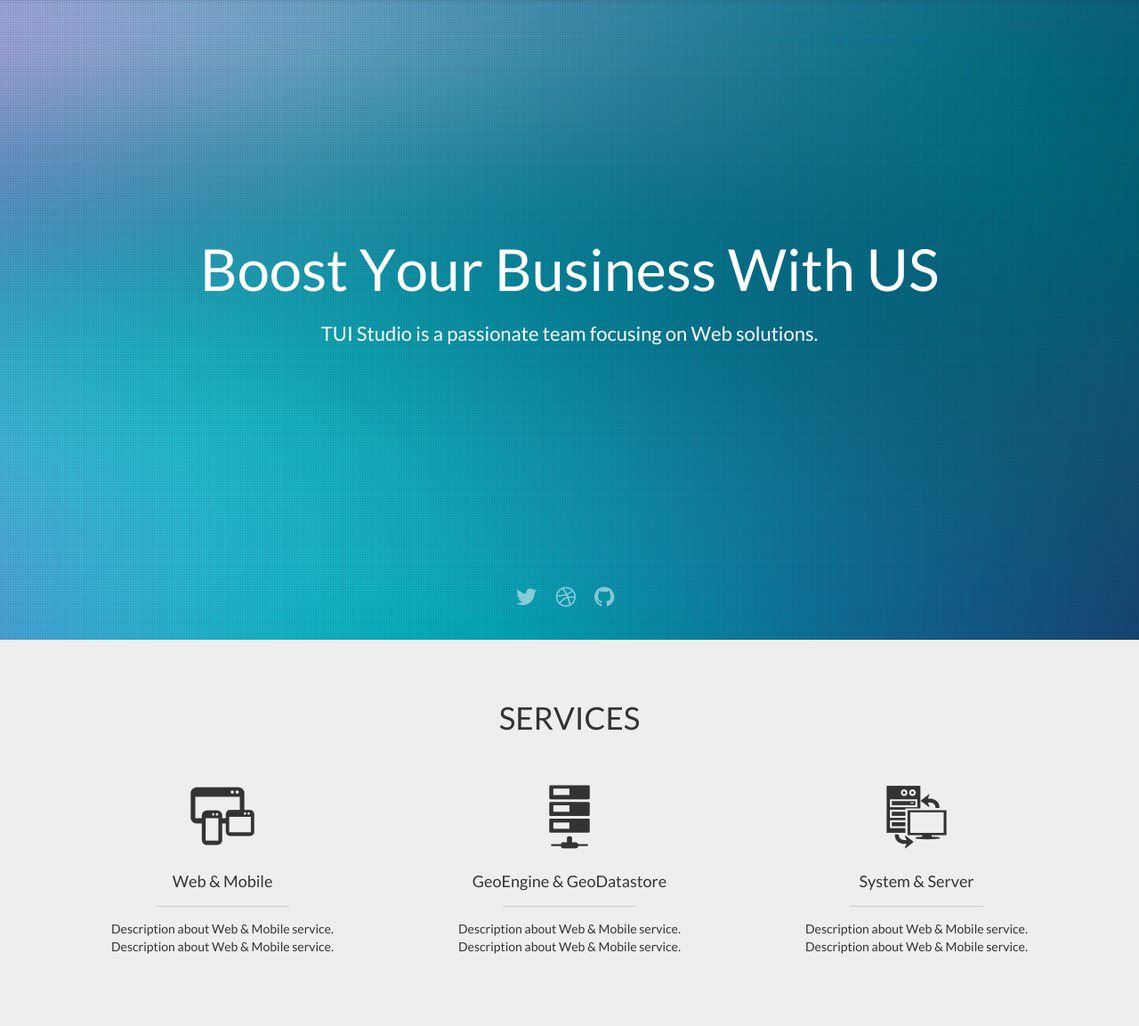
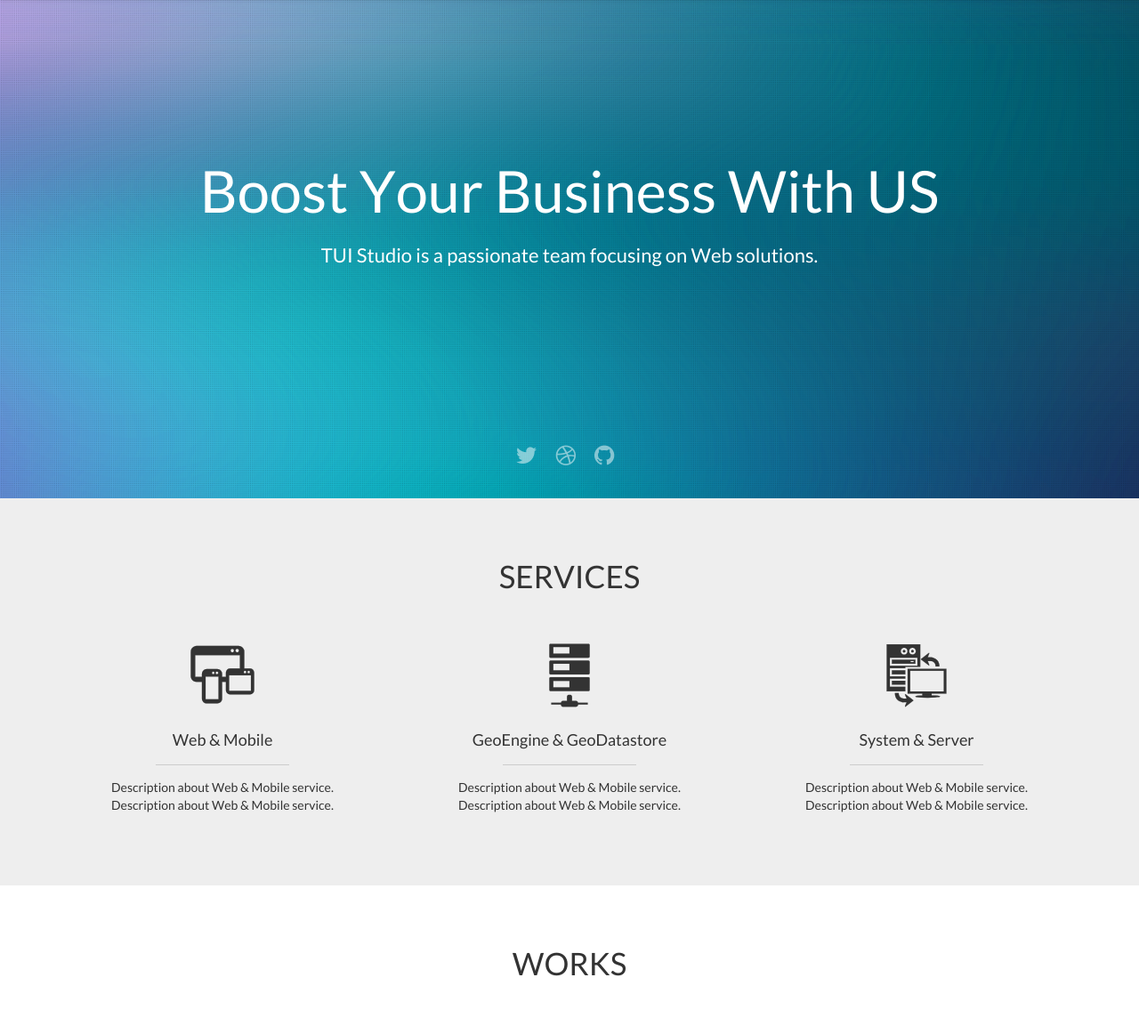
Before and after one commit to hustlzp/tuistudio.com, a Flask app: page / in a window 1280 px wide. Shown: the part 81-1234 px from the top of the page at 89% size. Run offline with Flask 2, Linux system fonts and the light colour scheme; grey boxes labelled with a size stand in for pictures from a placeholder-image service; style sheets or scripts are compiled from the project's sources; some libraries are stand-ins or nearby versions.

Commit message:
rm dynamic height of banner

```diff
--- a/tuistudio/static/css/site/index.css
+++ b/tuistudio/static/css/site/index.css
@@ -148,8 +148,8 @@
   box-shadow: 0 0 5px rgba(0, 0, 0, 0.1);
 }
 #page-index .banner {
-  padding-top: 120px;
-  height: 600px;
+  padding-top: 180px;
+  height: 560px;
   background: url('/static/image/banner.png') no-repeat center center;
   background-size: cover;
   color: white;
@@ -163,7 +163,6 @@
 }
 #page-index .banner p {
   font-size: 22px;
-  margin-bottom: 140px;
   font-weight: lighter;
 }
 #page-index .banner .icons {
--- a/tuistudio/static/css/site/index.less
+++ b/tuistudio/static/css/site/index.less
@@ -126,8 +126,8 @@
   }
 
   .banner {
-    padding-top: 120px;
-    height: 600px;
+    padding-top: 180px;
+    height: 560px;
     background: url('/static/image/banner.png') no-repeat center center;
     background-size: cover;
     color: white;
@@ -142,7 +142,6 @@
 
     p {
       font-size: 22px;
-      margin-bottom: 140px;
       font-weight: lighter;
     }
 
--- a/tuistudio/static/js/site/index.js
+++ b/tuistudio/static/js/site/index.js
@@ -29,13 +29,13 @@
     });
 
     // 根据屏幕大小适配banner高度
-    var navHeight = $('.navbar').outerHeight();
-    var bannerHeight = $(window).height() - navHeight;
-    var bannerTextHeight = $('.banner-text').height();
-    $('.banner').css({
-        'height': bannerHeight + 'px',
-        'padding-top': (bannerHeight - bannerTextHeight) * 0.45 + 'px'
-    });
+    //    var navHeight = $('.navbar').outerHeight();
+    //    var bannerHeight = $(window).height() - navHeight;
+    //    var bannerTextHeight = $('.banner-text').height();
+    //    $('.banner').css({
+    //        'height': bannerHeight + 'px',
+    //        'padding-top': (bannerHeight - bannerTextHeight) * 0.45 + 'px'
+    //    });
 
     // Google Maps
     var map;
```
